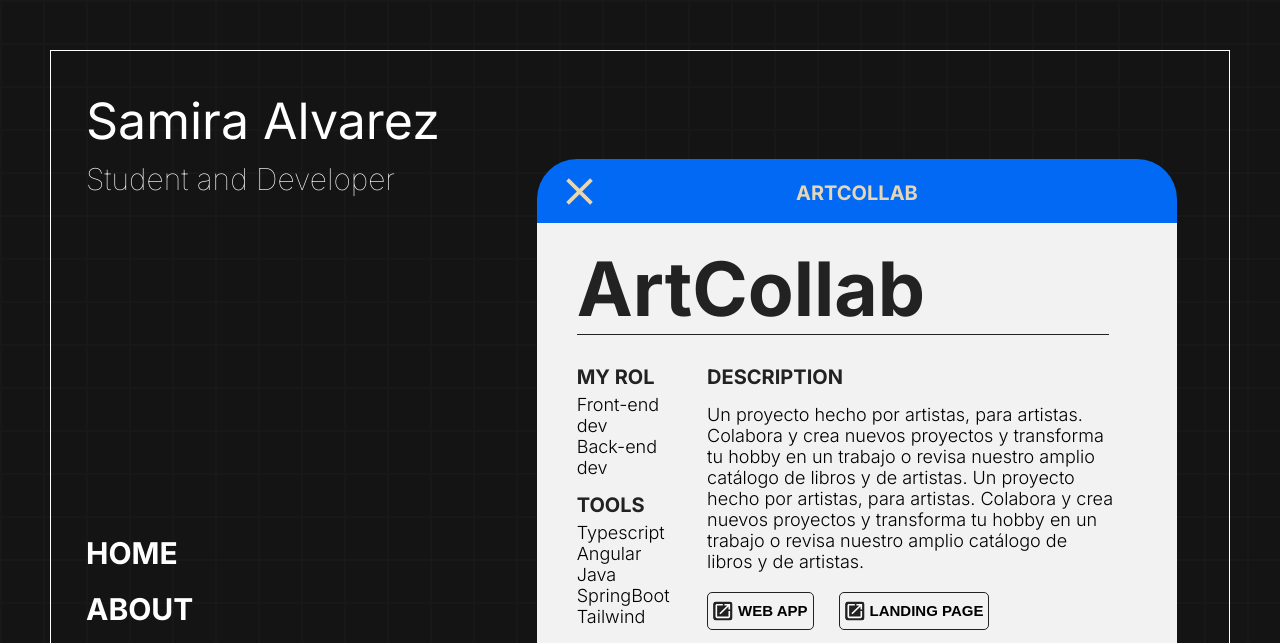
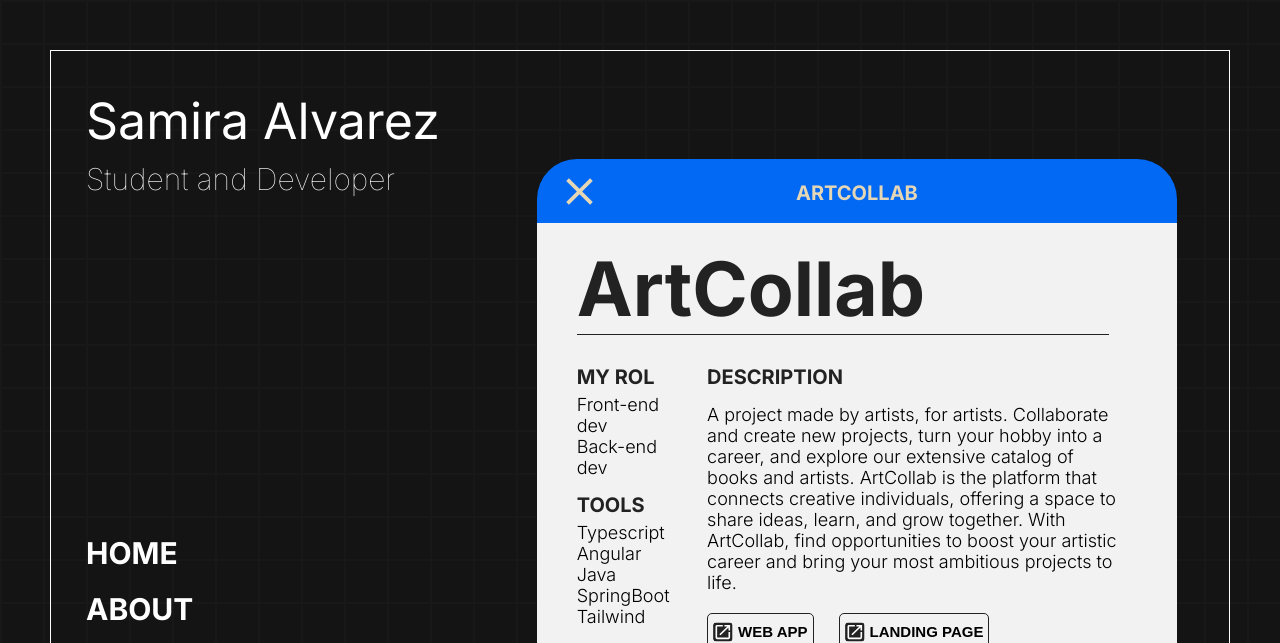
Before and after one commit to Samira-AA/folio, an Astro site: page /projects/art-collab in a window 1280 px wide. Shown: the top 643 px of the page. Built offline with nearby package versions, Linux system fonts and the light colour scheme; Astro itself is replaced by a stand-in of ours.

Commit message:
feat: add a description for each project

```diff
--- a/src/components/projectPage.astro
+++ b/src/components/projectPage.astro
@@ -9,7 +9,7 @@ interface Props {
         description: string;
         webAppUrl: string;
         landingPageUrl: string;
-        repositoryUrl:string;
+        repositoryUrl:string
         roles: string[];
         tools: string[];
         logoSrc: string;
--- a/src/pages/projects/[project].astro
+++ b/src/pages/projects/[project].astro
@@ -9,7 +9,7 @@ export const getStaticPaths = (() => {
         "art-collab": {
             title:"ArtCollab",
             appName: "ArtCollab",
-            description: "Un proyecto hecho por artistas, para artistas. Colabora y crea nuevos proyectos y transforma tu hobby en un trabajo o revisa nuestro amplio catálogo de libros y de artistas. Un proyecto hecho por artistas, para artistas. Colabora y crea nuevos proyectos y transforma tu hobby en un trabajo o revisa nuestro amplio catálogo de libros y de artistas. ",
+            description: "A project made by artists, for artists. Collaborate and create new projects, turn your hobby into a career, and explore our extensive catalog of books and artists. ArtCollab is the platform that connects creative individuals, offering a space to share ideas, learn, and grow together. With ArtCollab, find opportunities to boost your artistic career and bring your most ambitious projects to life.",
             webAppUrl: "https://venerable-pika-0539b1.netlify.app/home",
             landingPageUrl: "https://art-collab-landing-page.vercel.app/",
             repositoryUrl:"https://github.com/orgs/Open-Source-SW54-Group-3-ArtCollab/repositories",
@@ -22,7 +22,7 @@ export const getStaticPaths = (() => {
         "web-master": {
             title: "WebMaster",
             appName: "FromZero",
-            description: "Un proyecto hecho por artistas, para artistas. Colabora y crea nuevos proyectos y transforma tu hobby en un trabajo o revisa nuestro amplio catálogo de libros y de artistas.",
+            description: "WebMaster connects businesses with freelance developers to create innovative digital solutions. Developed by From Zero, a startup founded in 2024 by visionary young professionals from UPC, it simplifies collaboration between businesses and freelancers. With WebMaster, businesses can find the talent they need to bring their projects to life, while developers can access opportunities to advance their careers.",
             webAppUrl: "https://venerable-pika-0539b1.netlify.app/home",
             landingPageUrl: "https://art-collab-landing-page.vercel.app/",
             repositoryUrl:"https://github.com/orgs/WebMastersUPC/repositories",
@@ -35,7 +35,7 @@ export const getStaticPaths = (() => {
         "factu-manager": {
             title: "FactuManager",
             appName: "FactuManager",
-            description: "Un proyecto hecho por artistas, para artistas. Colabora y crea nuevos proyectos y transforma tu hobby en un trabajo o revisa nuestro amplio catálogo de libros y de artistas.",
+            description: "FactuManager is an app designed to simplify the personal management of promissory notes. With this tool, you can calculate the received value based on specific rates, such as the annual effective rate and credit insurance, whether for a single note or a set of notes, adapting to different banks or custom configurations. FactuManager gives you the control and precision you need to manage your finances efficiently and make informed decisions.",
             webAppUrl: "https://venerable-pika-0539b1.netlify.app/home",
             landingPageUrl: "https://art-collab-landing-page.vercel.app/",
             repositoryUrl:"https://github.com/orgs/upc-pre-202402-si642-sx85-g2/repositories",
```
